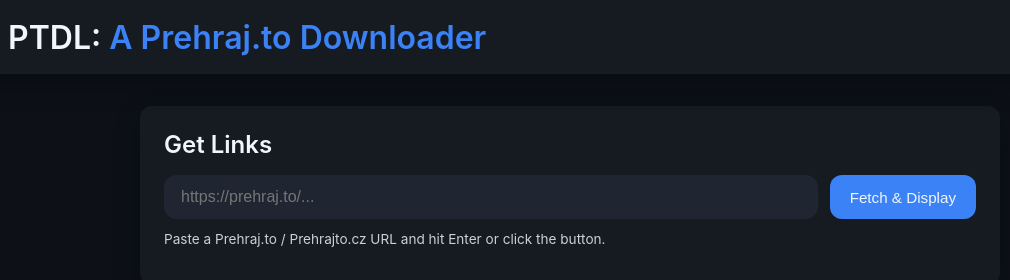
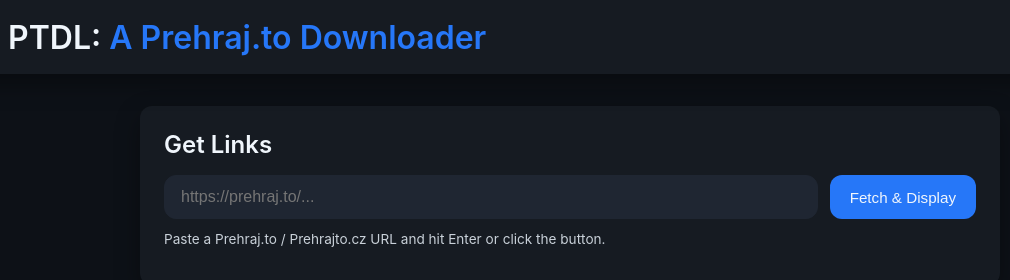
Before and after one commit to LUKISO2/PTDLweb, a plain HTML site: page index.html in a window 1280 px wide. Shown: the top 280 px of the page, 70-1080 px from the left. Drawn offline with Linux system fonts and the light colour scheme.

Commit message:
New style

```diff
--- a/style.css
+++ b/style.css
@@ -7,8 +7,8 @@
   --bg-2: #1f2632;
   --fg-0: #f0f6fc;
   --fg-1: #c9d1d9;
-  --accent: #3b82f6; /* blue */
-  --accent-hover: #2563eb;
+  --accent: #2677f8; /* blue */
+  --accent-hover: #1755db;
   --danger: #ef4444;
   --radius: 12px;
   --shadow: 0 10px 25px rgba(0,0,0,0.35);
```
